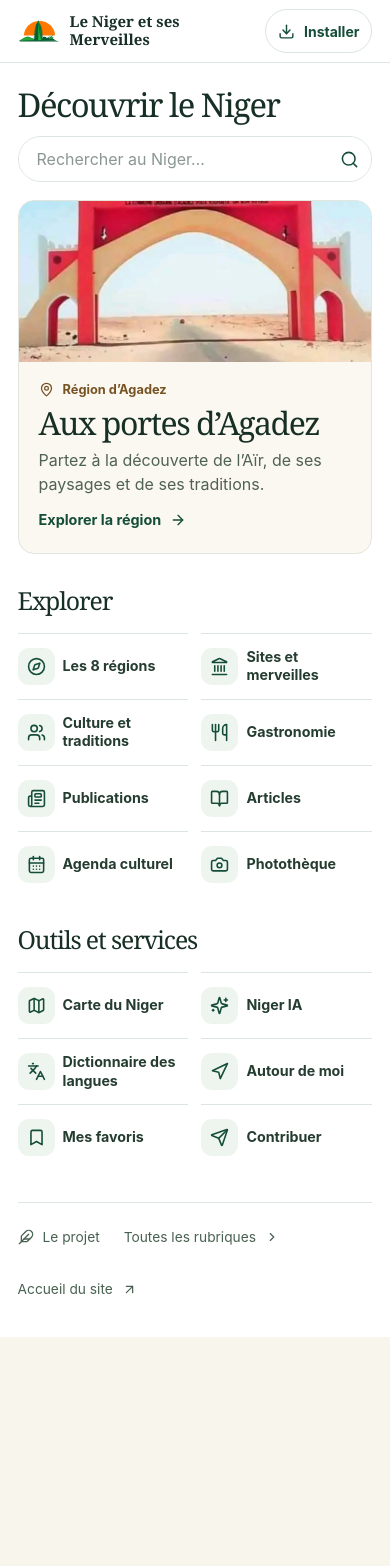
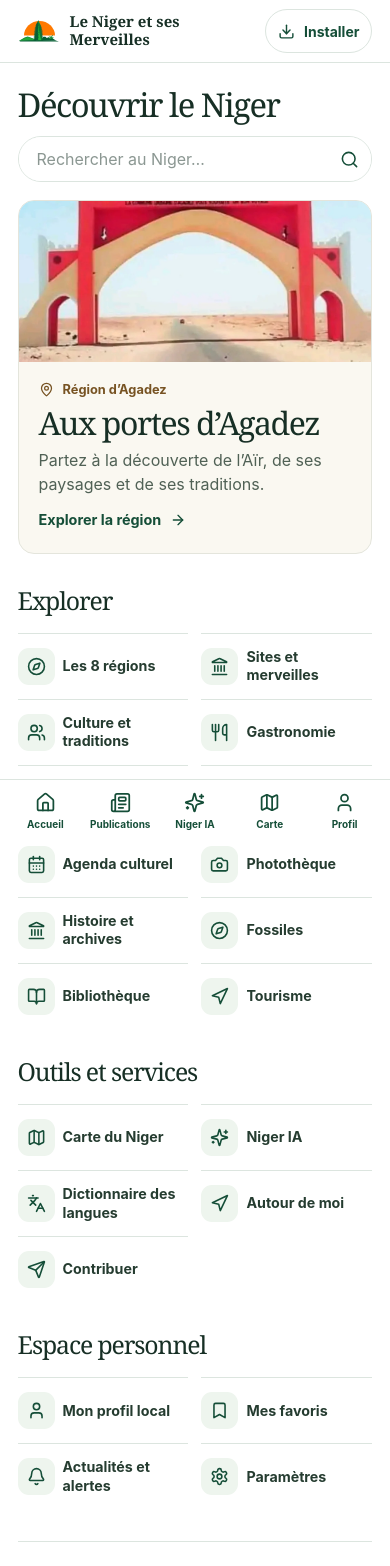
Before and after one commit to mabdourahamane886-lang/lenigeretsesmerveilles, a Next.js app: page /application in a window 390 px wide. Shown: the top 1566 px of the page. Before the commit the page ends 1337 px from the top, so only its background shows below. Built offline with nearby package versions, Linux system fonts and the light colour scheme; no server answers.

Commit message:
feat: intégrer la structure Application V2
* feat(app): organise les univers et l’espace personnel

* style(app): navigation mobile à cinq entrées

* feat(app): ajoute sept rubriques et un fil d’actualités public

* feat(app): profil et préférences enregistrés sur appareil

```diff
--- /dev/null
+++ b/app/application/[section]/page.tsx
@@ -0,0 +1,42 @@
+import Link from 'next/link'
+import { notFound } from 'next/navigation'
+import { createAdminClient } from '../../../lib/supabase/admin'
+import { getPublicationTitle } from '../../../lib/publications/format'
+import PersonalPanel from './personal-panel'
+import styles from '../application.module.css'
+
+const sections = {
+  histoire: {title:'Histoire et archives',intro:'Explorez les récits historiques, en distinguant les faits documentés et les traditions orales.',links:[['/articles','Articles et archives'],['/culture','Patrimoine culturel'],['/merveilles','Sites historiques']]},
+  fossiles: {title:'Fossiles du Niger',intro:'Découvrez le patrimoine paléontologique à travers les publications et les ressources scientifiques.',links:[['/recherche?q=fossiles','Rechercher les fossiles'],['/recherche?q=dinosaures','Rechercher les dinosaures'],['/articles','Articles documentaires']]},
+  bibliotheque: {title:'Bibliothèque et ressources',intro:'Retrouvez les documents et récits disponibles sur la plateforme.',links:[['/articles','Articles'],['/media','Archives photographiques'],['/recherche','Recherche documentaire']]},
+  tourisme: {title:'Tourisme et découverte',intro:'Préparez vos découvertes en consultant les régions et les lieux répertoriés.',links:[['/regions','Les huit régions'],['/carte','Carte interactive'],['/merveilles','Sites à découvrir'],['/autour-de-moi','Autour de moi'],['/evenements','Agenda culturel']]},
+  profil: {title:'Mon profil',intro:'Votre profil local sur cet appareil.',links:[['/favoris','Mes favoris'],['/application/parametres','Paramètres']]},
+  parametres: {title:'Paramètres',intro:'Gérez vos préférences locales.',links:[['/application/profil','Mon profil'],['/a-propos','À propos du projet']]},
+  notifications: {title:'Actualités et alertes',intro:'Consultez les dernières publications publiques. Les alertes push ne sont pas encore activées.',links:[['/publications','Toutes les publications'],['/evenements','Agenda culturel']]},
+} as const
+
+export const dynamic = 'force-dynamic'
+
+export default async function SectionPage({params}:{params:Promise<{section:string}>}) {
+  const {section}=await params
+  if (!Object.prototype.hasOwnProperty.call(sections,section)) notFound()
+  const item=sections[section as keyof typeof sections]
+  let news: {id:string;content:string|null}[]=[]
+  let unavailable=false
+  if(section==='notifications'){
+    const client=createAdminClient()
+    if(client){
+      const {data,error}=await client.from('niger_publications').select('id,content').eq('published',true).eq('visibility','public').order('published_at',{ascending:false,nullsFirst:false}).limit(10)
+      unavailable=Boolean(error)
+      news=data||[]
+    }else unavailable=true
+  }
+  return <main className={styles.app}><div className={styles.canvas}>
+    <Link href="/application" className={styles.featureAction}>← Retour à l’application</Link>
+    <div className={styles.titleRow} style={{marginTop:24}}><h1>{item.title}</h1></div>
+    <p>{item.intro}</p>
+    {(section==='profil'||section==='parametres')&&<PersonalPanel mode={section}/>}
+    {section==='notifications'&&<section className={styles.directory} style={{marginTop:24}}><h2>Dernières publications</h2>{unavailable?<p>Actualités temporairement indisponibles.</p>:news.length?news.map(n=><Link className={styles.entry} key={n.id} href={'/publications/'+encodeURIComponent(n.id)}>{getPublicationTitle(n.content)}</Link>):<p>Aucune publication récente.</p>}</section>}
+    <section className={styles.directory} style={{marginTop:24}}><h2>Accès rapides</h2>{item.links.map(([href,label])=><Link key={href} href={href} className={styles.entry}>{label} →</Link>)}</section>
+  </div></main>
+}
--- /dev/null
+++ b/app/application/[section]/personal-panel.tsx
@@ -0,0 +1,19 @@
+'use client'
+import { useEffect,useState } from 'react'
+import type { FormEvent } from 'react'
+
+const key='niger-app-personal-v1'
+export default function PersonalPanel({mode}:{mode:'profil'|'parametres'}){
+  const [name,setName]=useState('')
+  const [bio,setBio]=useState('')
+  const [large,setLarge]=useState(false)
+  const [status,setStatus]=useState('')
+  const [ready,setReady]=useState(false)
+  useEffect(()=>{try{const value=JSON.parse(localStorage.getItem(key)||'{}');setName(typeof value.name==='string'?value.name:'');setBio(typeof value.bio==='string'?value.bio:'');setLarge(value.large===true)}catch{setStatus('Stockage local indisponible.')}finally{setReady(true)}},[])
+  function save(e:FormEvent){e.preventDefault();try{localStorage.setItem(key,JSON.stringify({name:name.trim(),bio:bio.trim(),large}));setStatus('Enregistré sur cet appareil.')}catch{setStatus('Impossible d’enregistrer sur cet appareil.')}}
+  return <form onSubmit={save} style={{display:'grid',gap:12,maxWidth:560,marginBlock:24,fontSize:large?'1.2rem':undefined}}>
+    {mode==='profil'?<><label>Nom affiché<input value={name} onChange={e=>setName(e.target.value)} maxLength={80} style={{display:'block',width:'100%',padding:12,border:'1px solid #aabbb0',borderRadius:10}}/></label><label>Biographie<textarea value={bio} onChange={e=>setBio(e.target.value)} maxLength={500} rows={4} style={{display:'block',width:'100%',padding:12,border:'1px solid #aabbb0',borderRadius:10}}/></label></>:<label><input type="checkbox" checked={large} onChange={e=>setLarge(e.target.checked)}/> Agrandir le texte de ce panneau</label>}
+    <p>Ces informations ne sont pas synchronisées et ne constituent pas un compte en ligne.</p>
+    <button disabled={!ready} type="submit" style={{padding:12,background:'#154e38',color:'white',borderRadius:10}}>Enregistrer</button><p role="status">{status}</p>
+  </form>
+}
--- a/app/application/application.module.css
+++ b/app/application/application.module.css
@@ -80,3 +80,7 @@
   .entries { grid-template-columns: 1fr; }
   .entry { min-height: 54px; }
 }
+
+.appNav{position:sticky;bottom:0;z-index:20;display:grid;grid-template-columns:repeat(5,minmax(0,1fr));background:#fff;border-top:1px solid #dce5df;padding:8px max(8px,env(safe-area-inset-right)) max(8px,env(safe-area-inset-bottom));}
+.appNav a{display:flex;flex-direction:column;align-items:center;justify-content:center;gap:4px;min-height:48px;color:#154e38;font-size:clamp(10px,2vw,13px);font-weight:650;}
+.appNav a:focus-visible,.entry:focus-visible{outline:2px solid #154e38;outline-offset:-2px;}
--- a/app/application/page.tsx
+++ b/app/application/page.tsx
@@ -4,7 +4,7 @@ import Link from 'next/link'
 import {
   ArrowRight, ArrowUpRight, BookOpen, Bookmark, CalendarDays, Camera, ChevronRight,
   Compass, Feather, Languages, Landmark, Map, MapPin, Navigation, Newspaper,
-  Search, Send, Sparkles, Utensils, Users, type LucideIcon,
+  Search, Send, Sparkles, Utensils, Users, Home, User, Settings, Bell, type LucideIcon,
 } from 'lucide-react'
 import InstallButton from './install-button'
 import styles from './application.module.css'
@@ -20,11 +20,18 @@ const explore: Entry[] = [
   ['/culture', 'Culture et traditions', Users], ['/gastronomie', 'Gastronomie', Utensils],
   ['/publications', 'Publications', Newspaper], ['/articles', 'Articles', BookOpen],
   ['/evenements', 'Agenda culturel', CalendarDays], ['/media', 'Photothèque', Camera],
+  ['/application/histoire', 'Histoire et archives', Landmark], ['/application/fossiles', 'Fossiles', Compass],
+  ['/application/bibliotheque', 'Bibliothèque', BookOpen], ['/application/tourisme', 'Tourisme', Navigation],
 ]
 const tools: Entry[] = [
   ['/carte', 'Carte du Niger', Map], ['/assistant', 'Niger IA', Sparkles],
   ['/dictionnaire', 'Dictionnaire des langues', Languages], ['/autour-de-moi', 'Autour de moi', Navigation],
   ['/favoris', 'Mes favoris', Bookmark], ['/contribution', 'Contribuer', Send],
+]
+
+const personal: Entry[] = [
+  ['/application/profil', 'Mon profil local', User], ['/favoris', 'Mes favoris', Bookmark],
+  ['/application/notifications', 'Actualités et alertes', Bell], ['/application/parametres', 'Paramètres', Settings],
 ]
 
 function Directory({ title, entries }: { title: string; entries: Entry[] }) {
@@ -76,7 +83,8 @@ export default function ApplicationPage() {
         </Link>
         <div className={styles.columns}>
           <Directory title="Explorer" entries={explore} />
-          <Directory title="Outils et services" entries={tools} />
+          <Directory title="Outils et services" entries={tools.filter(([href]) => href !== '/favoris')} />
+          <Directory title="Espace personnel" entries={personal} />
         </div>
         <nav className={styles.foot} aria-label="À propos de l’application">
           <Link href="/a-propos"><Feather size={16} /> Le projet</Link>
@@ -84,6 +92,9 @@ export default function ApplicationPage() {
           <Link href="/">Accueil du site <ArrowUpRight size={15} /></Link>
         </nav>
       </div>
+      <nav className={styles.appNav} aria-label="Navigation de l’application">
+        {([['/application','Accueil',Home],['/publications','Publications',Newspaper],['/assistant','Niger IA',Sparkles],['/carte','Carte',Map],['/application/profil','Profil',User]] as Entry[]).map(([href,label,Icon]) => <Link key={href} href={href}><Icon size={21} aria-hidden="true"/><span>{label}</span></Link>)}
+      </nav>
     </main>
   )
 }
```
